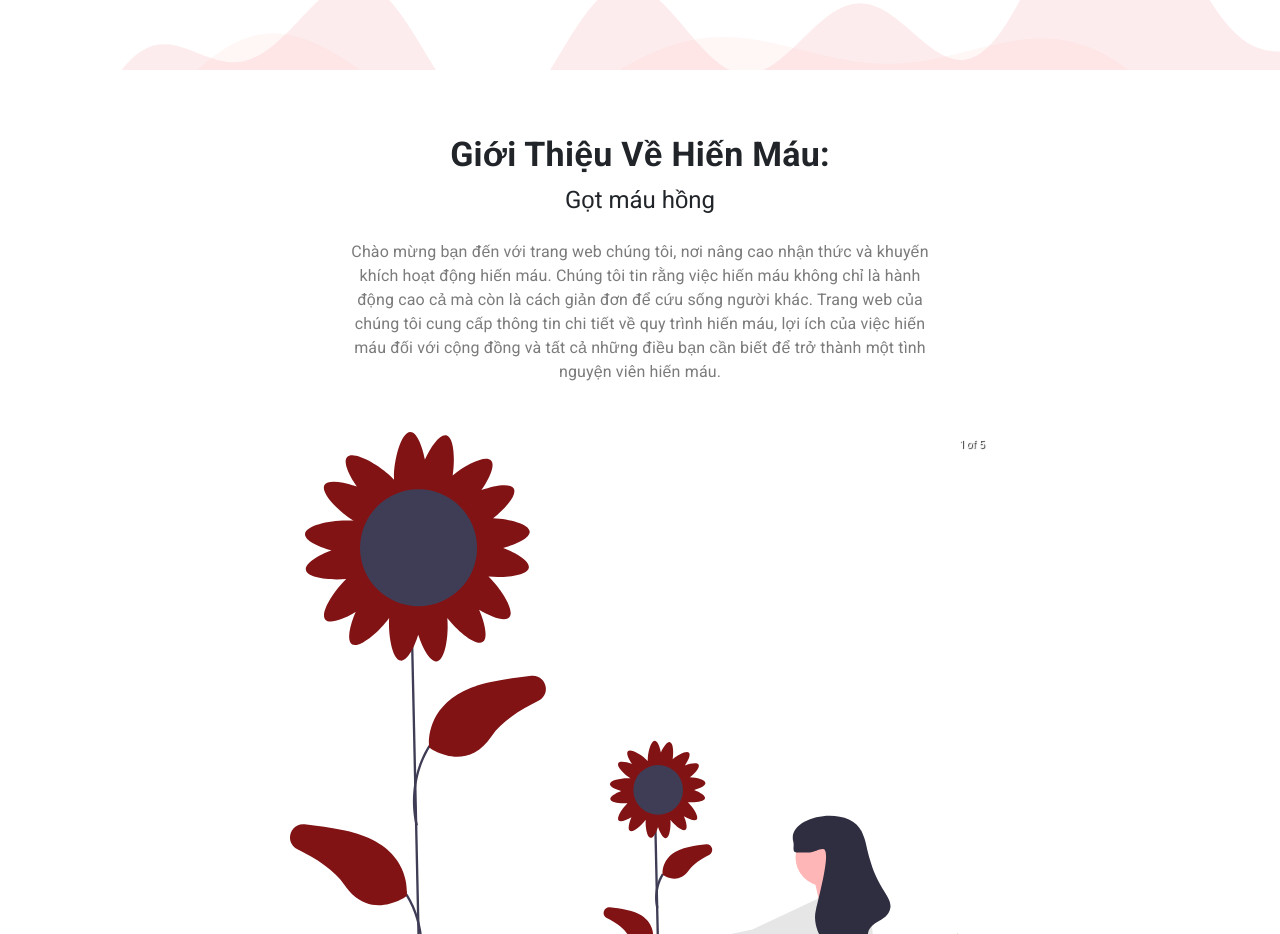
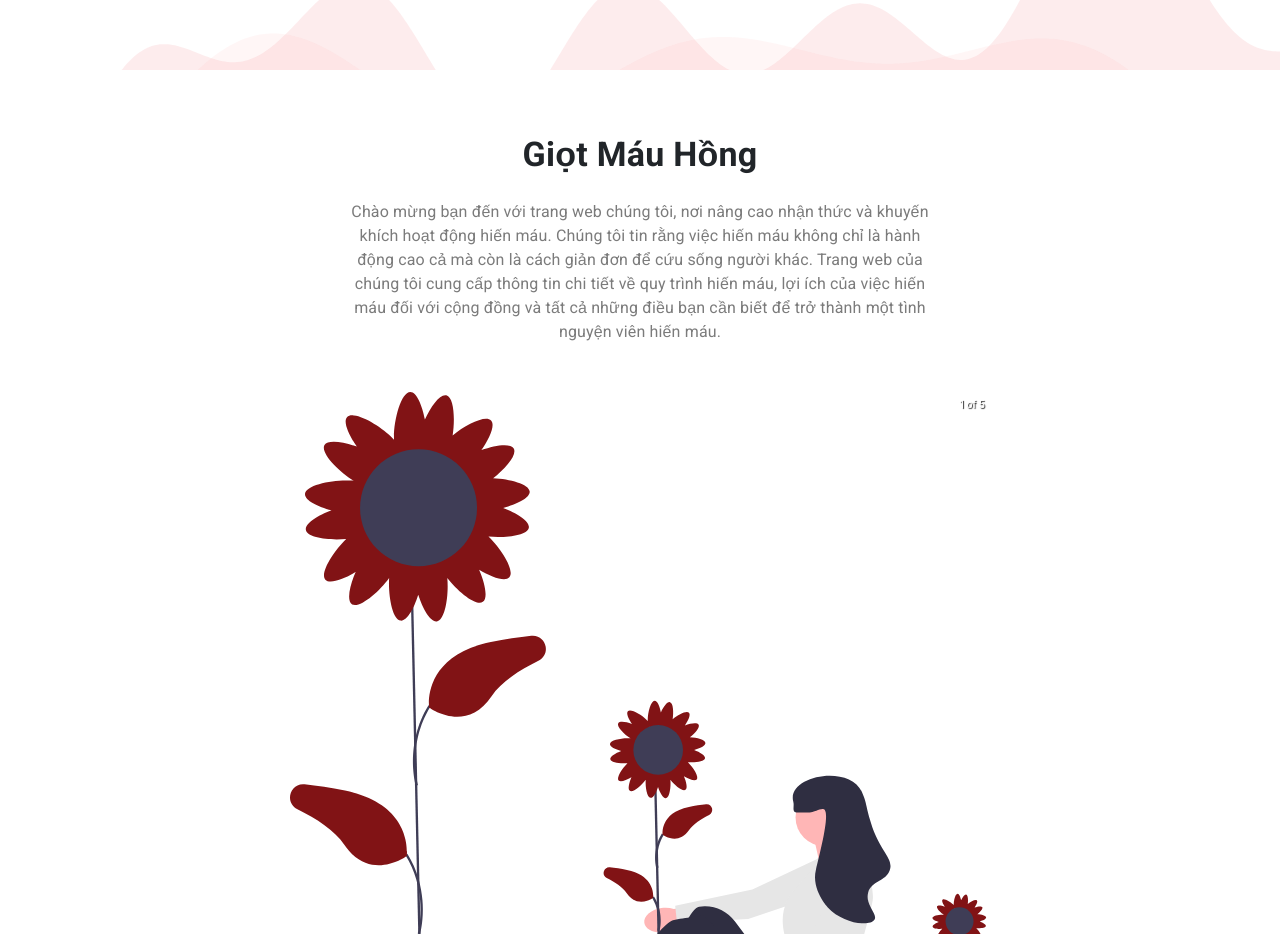
Before and after one commit to LeVSon1507/Blood-Donation, a React (Create React App) app: page /about-us in a window 1280 px wide. Shown: the part 860-1794 px from the top of the page. Built offline with nearby package versions, Linux system fonts and the light colour scheme; a web font is replaced by a local one.

Commit message:
update: UI at home && profile

```diff
--- a/src/container/Home/HomePage.tsx
+++ b/src/container/Home/HomePage.tsx
@@ -13,9 +13,10 @@ import Button from 'src/components/Button';
 import FormGroup from '@mui/material/FormGroup';
 import FormControlLabel from '@mui/material/FormControlLabel';
 import Checkbox from '@mui/material/Checkbox';
-import { Typography } from '@mui/material';
+import { CircularProgress, Typography } from '@mui/material';
 import { useAuth } from 'src/context';
 import { ToastError } from 'src/utils/toastOptions';
+import Gallery from '../LandingView/about/gallery';
 
 function HomePage() {
    const [startEndDate, setStartEndDate] = React.useState<DateRange<Dayjs>>([null, null]);
@@ -23,6 +24,7 @@ function HomePage() {
    const [data, setData] = useState<SearchRequest[]>([]);
    const [isSearchInMyCity, setIsSearchInMyCity] = useState(false);
    const { user } = useAuth();
+   const [isLoading, setIsLoading] = useState(false);
 
    const handleSearchInMyCity = (e: React.ChangeEvent<HTMLInputElement>) => {
       const value = e.target.checked;
@@ -43,6 +45,7 @@ function HomePage() {
          : 'volunteerid=26';
 
    useEffect(() => {
+      setIsLoading(true);
       axios
          .get<{ data: SearchRequest[] }>(
             `${API_KEY}/volunteer/searchrequest?${startDateParam}&${endDateParam}&${
@@ -54,9 +57,13 @@ function HomePage() {
                },
             }
          )
-         .then(res => setData(res?.data?.data))
+         .then(res => {
+            setData(res?.data?.data);
+            setIsLoading(false);
+         })
          .catch(err => {
             setError(err?.message);
+            setIsLoading(false);
          });
    }, [endDateParam, isSearchInMyCity, startDateParam, volunteerIdParam]);
 
@@ -67,6 +74,11 @@ function HomePage() {
    ) : (
       <div className='mt-2'>
          {data?.length > 0 ? (
+            isLoading ? (
+               <div className='d-flex justify-content-center align-items-center w-full h-[70vh]'>
+                  <CircularProgress color='secondary' size={50} />
+               </div>
+            ) : (
                <>
                   <div className='d-flex flex-column'>
                      <DateRangePickerValue setValue={setStartEndDate} value={startEndDate} />
@@ -96,8 +108,10 @@ function HomePage() {
                      return <div>{<RequestItem data={item} />}</div>;
                   })}
                </>
+            )
          ) : (
             <>
+               <Gallery />
                <div className='w-full h-[2px] bg-black my-6' />
                <DateRangePickerValue setValue={setStartEndDate} value={startEndDate} />
                {isNotResult && (
@@ -116,7 +130,6 @@ function HomePage() {
                      )}
                   </div>
                )}
-
                <div className='w-full h-[2px] bg-black mt-6 mb-6' />
                <Standard />
                <div className='w-full h-[2px] bg-black mb-64' />
--- a/src/container/LandingView/about/gallery/index.tsx
+++ b/src/container/LandingView/about/gallery/index.tsx
@@ -1,5 +1,5 @@
 import { useState } from 'react';
-import { Typography, Box, Stack } from '@mui/material';
+import { Box, Stack } from '@mui/material';
 import 'react-responsive-carousel/lib/styles/carousel.min.css';
 import { Carousel } from 'react-responsive-carousel';
 import one from 'src/assets/images/undraw_blooming_re_2kc4.svg';
@@ -86,17 +86,8 @@ const Gallery = () => {
                paddingBottom: 3,
             }}
          >
-            <Title text={'Giới Thiệu Về Hiến Máu:'} textAlign={'center'} />
-            <Typography
-               variant='h5'
-               component='h4'
-               align='center'
-               sx={{
-                  paddingTop: 1,
-               }}
-            >
-               Gọt máu hồng
-            </Typography>
+            <Title text={'Giọt Máu Hồng'} textAlign={'center'} />
+
             <Paragraph
                text={`Chào mừng bạn đến với trang web chúng tôi, nơi nâng cao nhận thức và khuyến khích hoạt động hiến máu. Chúng tôi tin rằng việc hiến máu không chỉ là hành động cao cả mà còn là cách giản đơn để cứu sống người khác. Trang web của chúng tôi cung cấp thông tin chi tiết về quy trình hiến máu, lợi ích của việc hiến máu đối với cộng đồng và tất cả những điều bạn cần biết để trở thành một tình nguyện viên hiến máu.`}
                maxWidth={'sm'}
--- a/src/container/Profile/UpdateProfileModal/index.tsx
+++ b/src/container/Profile/UpdateProfileModal/index.tsx
@@ -314,7 +314,7 @@ const EditProfile = (props: Props) => {
                      <CardActionArea className='edit-profile-dialog__grid__right__card__action-area'>
                         <CardMedia
                            component='img'
-                           image={user?.img || url_img}
+                           image={url_img}
                            alt='green iguana'
                            className='edit-profile-dialog__grid__right__card__action-area__img'
                         />
```
Lines whose indentation alone changed are shown as unchanged.
